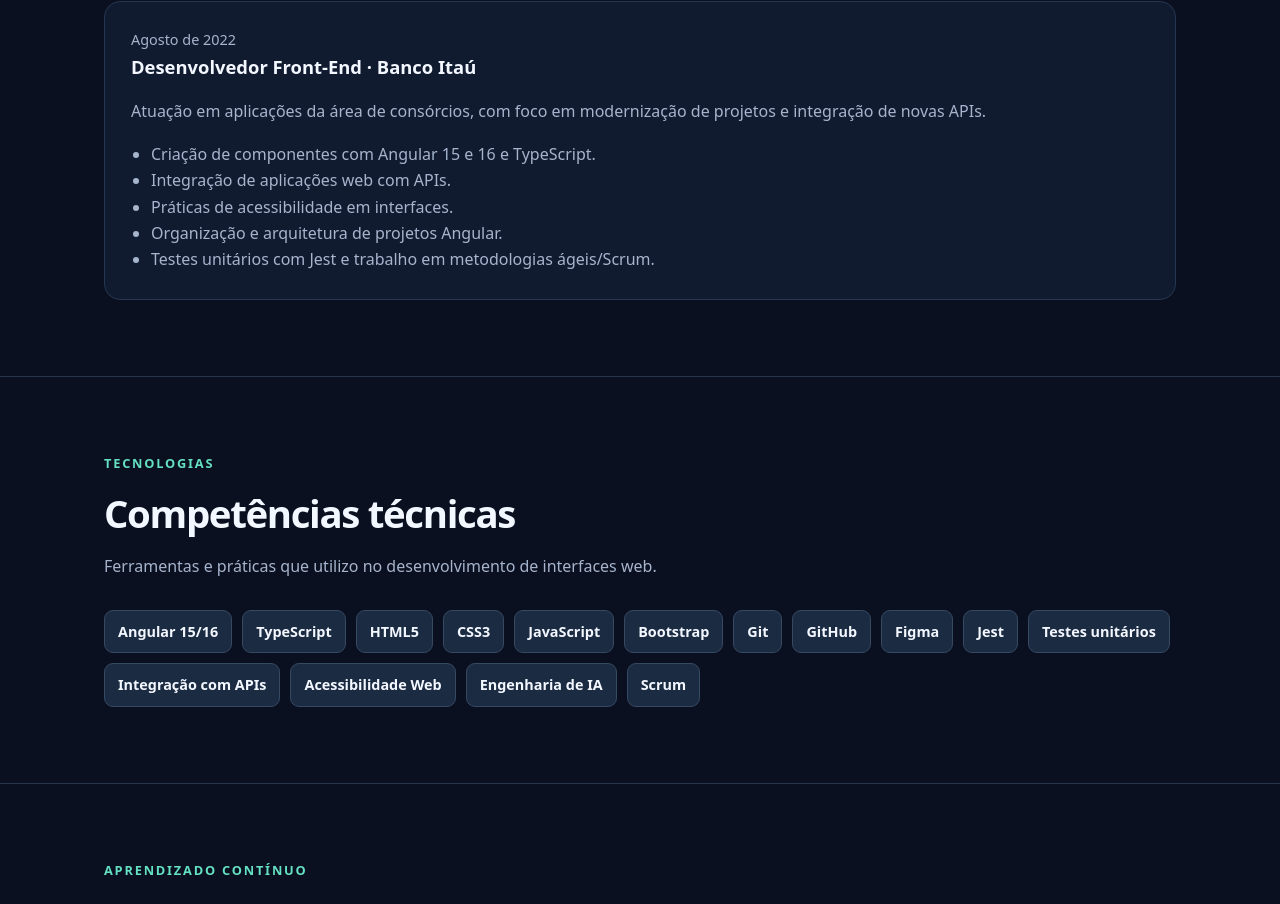
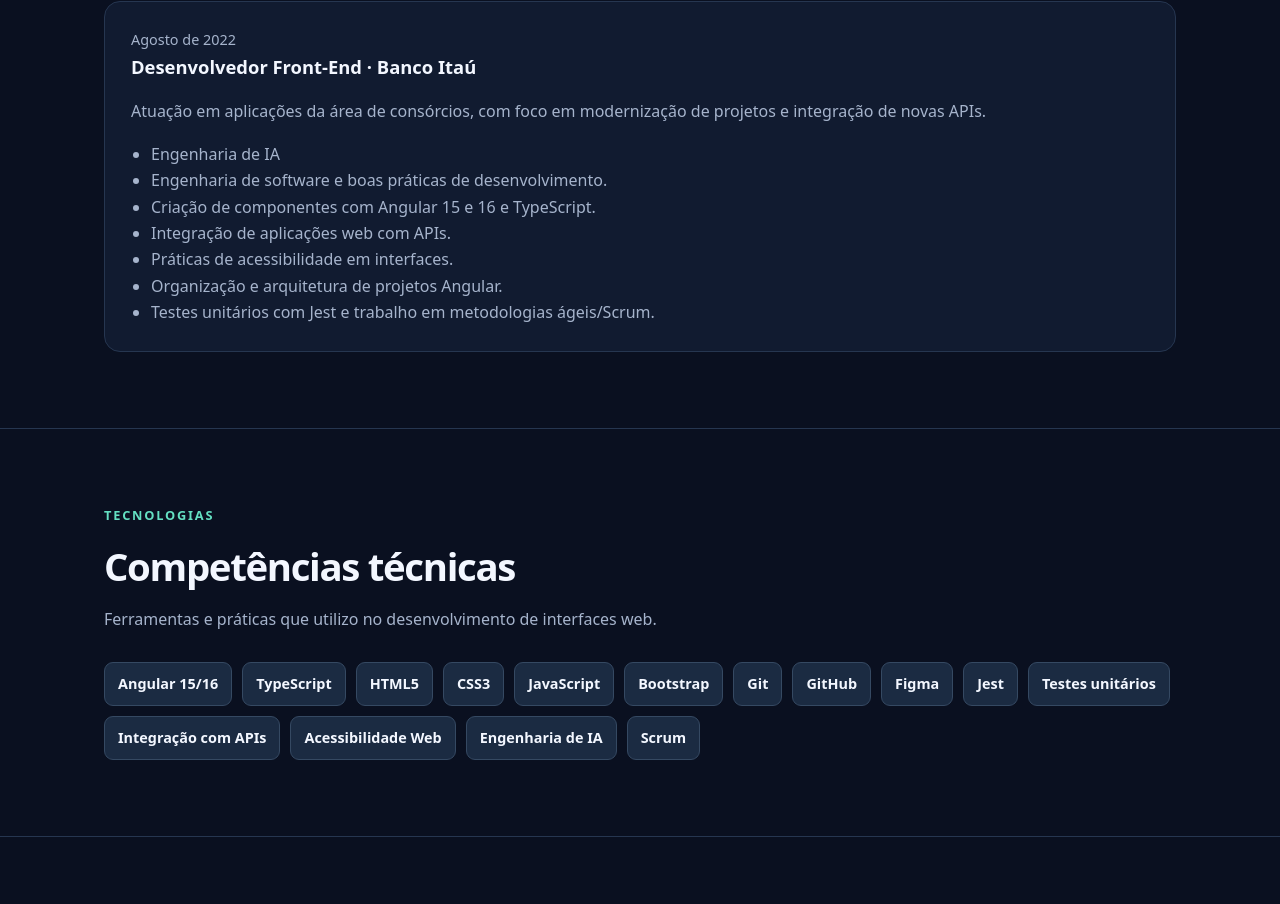
Before and after one commit to Lks1979/lukas-farias-dev, an Angular app: page / in a window 1280 px wide. Shown: the part 1559-2463 px from the top of the page. Built offline with nearby package versions, Linux system fonts and the light colour scheme.

Commit message:
feat: cursos

```diff
--- a/src/app/app.component.html
+++ b/src/app/app.component.html
@@ -76,6 +76,8 @@
           Atuação em aplicações da área de consórcios, com foco em modernização de projetos e integração de novas APIs.
         </p>
         <ul>
+          <li>Engenharia de IA</li>
+          <li>Engenharia de software e boas práticas de desenvolvimento.</li>
           <li>Criação de componentes com Angular 15 e 16 e TypeScript.</li>
           <li>Integração de aplicações web com APIs.</li>
           <li>Práticas de acessibilidade em interfaces.</li>
```
